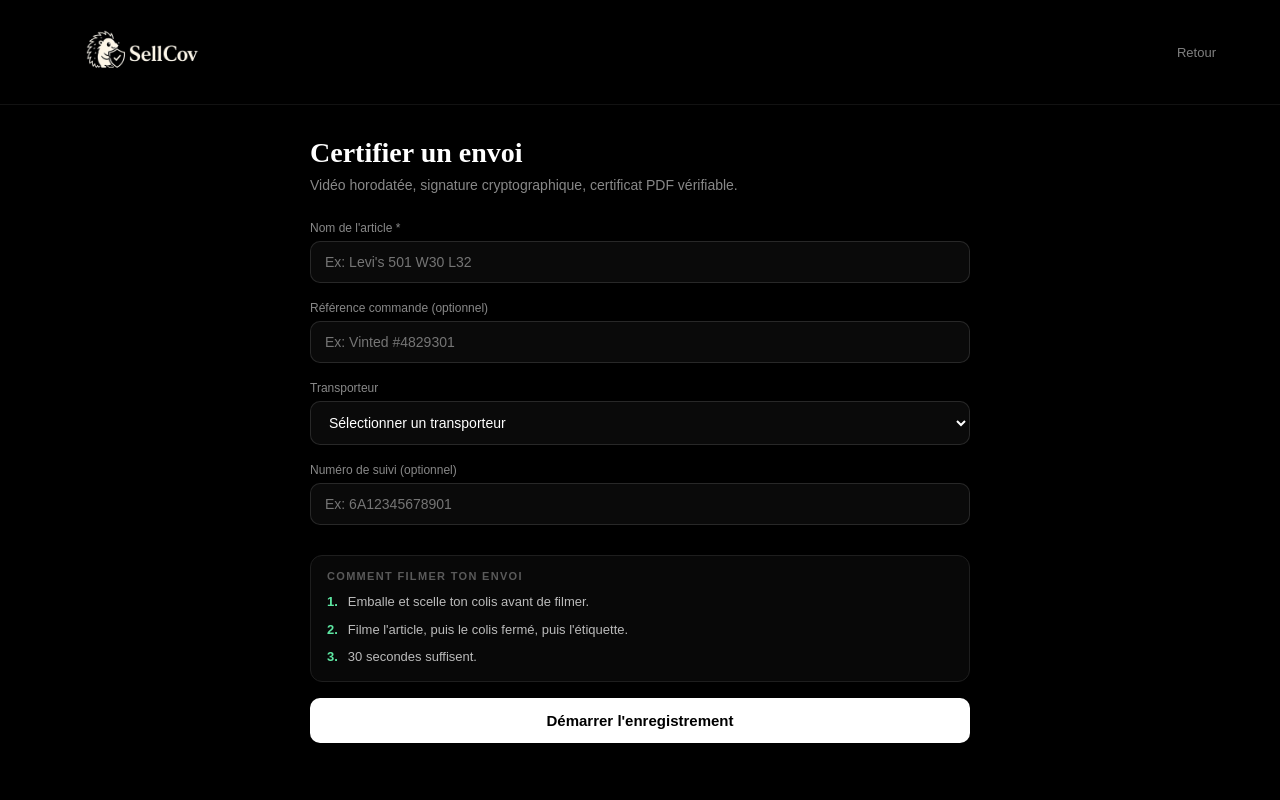
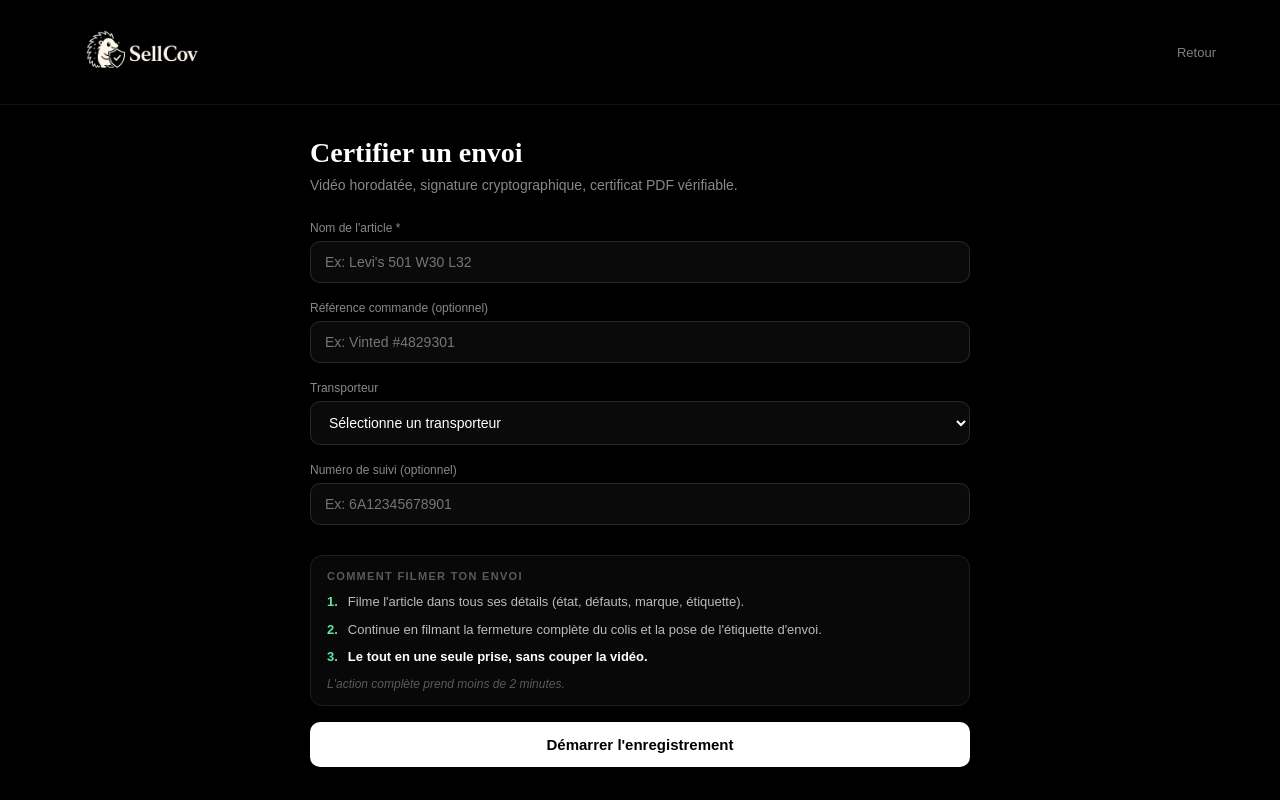
Before and after one commit to WRONIKOWSKY/sellguard, a Next.js app in the folder sellguard/: page /protection in a window 1280 px wide. Built offline with nearby package versions, Linux system fonts and the light colour scheme.

Commit message:
protection: better filming tip + consistency Sélectionne

```diff
--- a/sellguard/pages/annonce.js
+++ b/sellguard/pages/annonce.js
@@ -154,7 +154,7 @@ export default function Annonce() {
 
   const activePlatform = result && result.platforms ? result.platforms.find((p) => p.name === activeTab) : null;
 
-  const selectCondPh = tx({fr:"Sélectionner l'état", en:'Select condition', es:'Seleccionar estado', it:'Seleziona condizione'});
+  const selectCondPh = tx({fr:"Sélectionne l'état", en:'Select condition', es:'Seleccionar estado', it:'Seleziona condizione'});
   const addMorePhotos = lang === 'en' ? 'Add more photos' : lang === 'es' ? 'Añadir más fotos' : lang === 'it' ? 'Aggiungi altre foto' : "Ajouter d'autres photos";
   const shareLabel = tx({fr:'Partager', en:'Share', es:'Compartir', it:'Condividi'});
   const copiedAlert = tx({fr:'Annonce copiée !', en:'Listing copied!', es:'¡Anuncio copiado!', it:'Annuncio copiato!'});
--- a/sellguard/pages/litige.js
+++ b/sellguard/pages/litige.js
@@ -95,7 +95,7 @@ export default function Litige() {
     ? (lang === 'en' ? 'Suspicious' : lang === 'es' ? 'Sospechoso' : lang === 'it' ? 'Sospetto' : 'Suspect')
     : (lang === 'en' ? 'Seems legitimate' : lang === 'es' ? 'Parece legítimo' : lang === 'it' ? 'Sembra legittimo' : 'Semble légitime');
 
-  const selectPlaceholder = lang === 'en' ? 'Select type' : lang === 'es' ? 'Seleccionar tipo' : lang === 'it' ? 'Seleziona tipo' : 'Sélectionner le type';
+  const selectPlaceholder = lang === 'en' ? 'Select type' : lang === 'es' ? 'Seleccionar tipo' : lang === 'it' ? 'Seleziona tipo' : 'Sélectionne le type';
 
   return (
     <>
--- a/sellguard/pages/protection.js
+++ b/sellguard/pages/protection.js
@@ -295,7 +295,7 @@ export default function Protection() {
                 onChange={(e) => setTrackingCarrier(e.target.value)}
                 style={inputStyle}
               >
-                <option value="" style={{ background: "#000" }}>Sélectionner un transporteur</option>
+                <option value="" style={{ background: "#000" }}>Sélectionne un transporteur</option>
                 {CARRIERS.map((c) => (
                   <option key={c.id} value={c.id} style={{ background: "#000" }}>
                     {c.label}
@@ -317,16 +317,17 @@ export default function Protection() {
                 <p style={{ fontSize: 11, fontWeight: 700, color: "#5a5a5a", letterSpacing: ".12em", textTransform: "uppercase", marginBottom: 10 }}>Comment filmer ton envoi</p>
                 <div style={{ display: "flex", gap: 10, marginBottom: 8, fontSize: 13, color: "#bbb", lineHeight: 1.5 }}>
                   <span style={{ color: "#5ee8a3", fontWeight: 700, flexShrink: 0 }}>1.</span>
-                  <span>Emballe et scelle ton colis avant de filmer.</span>
+                  <span>Filme l'article dans tous ses détails (état, défauts, marque, étiquette).</span>
                 </div>
                 <div style={{ display: "flex", gap: 10, marginBottom: 8, fontSize: 13, color: "#bbb", lineHeight: 1.5 }}>
                   <span style={{ color: "#5ee8a3", fontWeight: 700, flexShrink: 0 }}>2.</span>
-                  <span>Filme l'article, puis le colis fermé, puis l'étiquette.</span>
+                  <span>Continue en filmant la fermeture complète du colis et la pose de l'étiquette d'envoi.</span>
                 </div>
-                <div style={{ display: "flex", gap: 10, fontSize: 13, color: "#bbb", lineHeight: 1.5 }}>
+                <div style={{ display: "flex", gap: 10, marginBottom: 8, fontSize: 13, color: "#fff", lineHeight: 1.5 }}>
                   <span style={{ color: "#5ee8a3", fontWeight: 700, flexShrink: 0 }}>3.</span>
-                  <span>30 secondes suffisent.</span>
+                  <span><strong style={{ color: "#fff", fontWeight: 600 }}>Le tout en une seule prise, sans couper la vidéo.</strong></span>
                 </div>
+                <p style={{ fontSize: 12, color: "#5a5a5a", marginTop: 10, fontStyle: "italic" }}>L'action complète prend moins de 2 minutes.</p>
               </div>
 
               <button onClick={startCamera} style={btnPrimary}>
```
